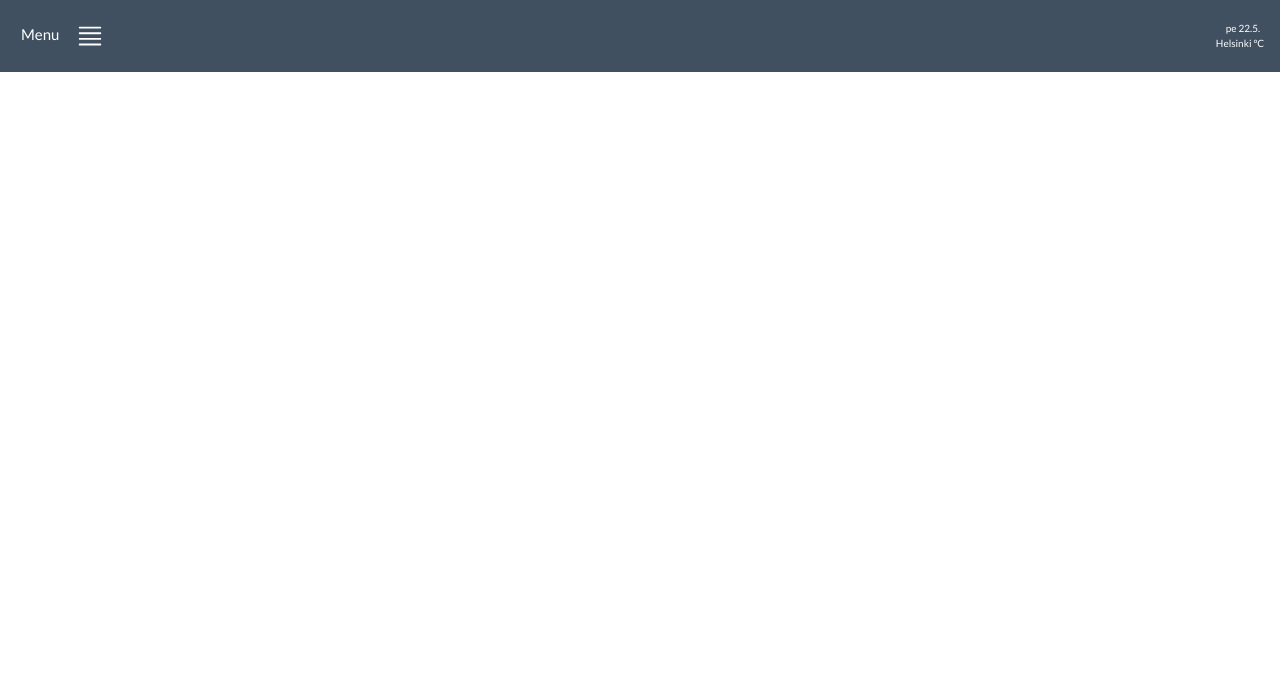
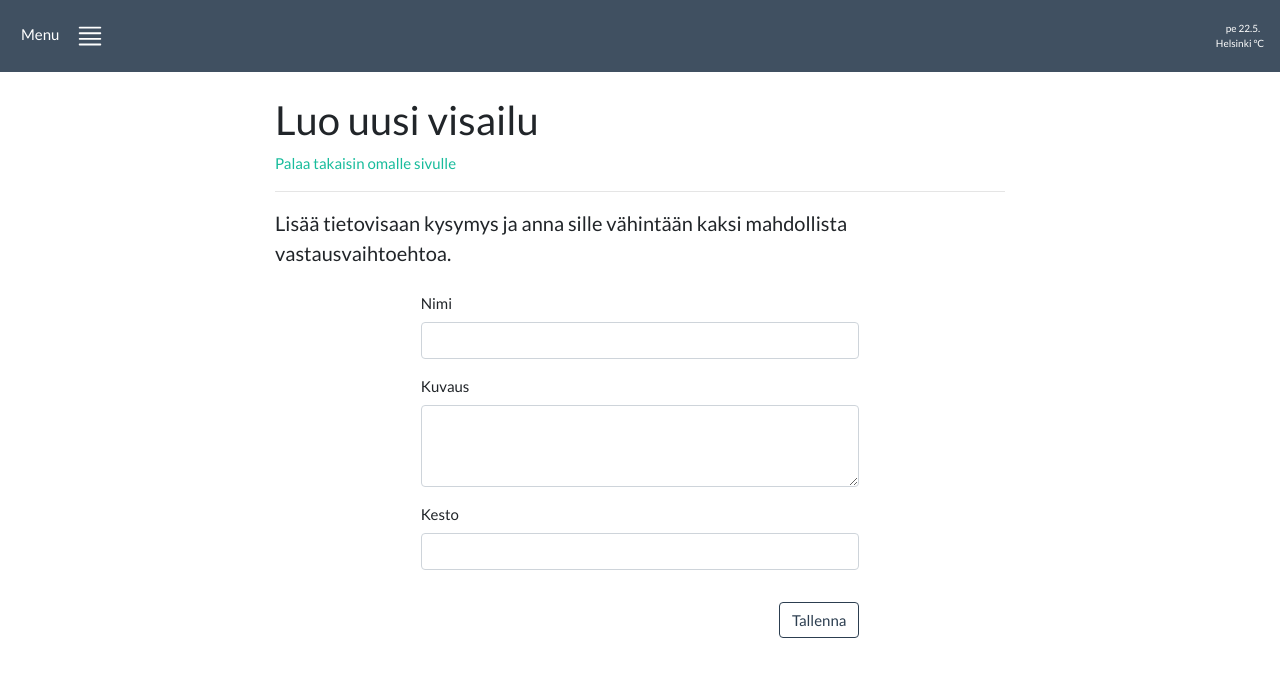
Before and after one commit to p3Tapio/quizz_prj, a React (Create React App) app in the folder quizz_project/frontend/: page /luouusi in a window 1280 px wide. Shown: the top 676 px of the page. Built offline with nearby package versions, Linux system fonts and the light colour scheme; no server answers; sample sign-in values are in the browser's storage.

Commit message:
Visojen lisäys aloitettu

```diff
--- a/quizz_project/frontend/src/App.js
+++ b/quizz_project/frontend/src/App.js
@@ -11,6 +11,7 @@ import Register from './Views/Register';
 import PrivateRoute from './Components/Common/Auth/PrivateRoute';
 import PublicRoute from './Components/Common/Auth/PublicRoute'
 import UserPage from './Views/UserPage';
+import CreateNewQuizz from './Views/CreateNewQuizz';
 
 
 function App() {
@@ -25,6 +26,7 @@ function App() {
           <PublicRoute path="/login" component={Login} />
           <PublicRoute path="/register" component={Register} />
           <PrivateRoute path="/userpage" component={UserPage} />
+          <PrivateRoute path="/luouusi" component={CreateNewQuizz} />
         </Switch>
       </Router>
     </div >
--- a/quizz_project/frontend/src/Components/Header/Navbar.js
+++ b/quizz_project/frontend/src/Components/Header/Navbar.js
@@ -21,6 +21,9 @@ export default function Navbar() {
         setShowMenu(!showMenu);
         setShake(1);
     }
+    const closeMenu = () => {
+        alert('close menu')
+    }
     return (
         <div className="navbar navbar-expand-sm" style={navbar} onClick={toggleMenu}>
             <p className="MenuText" >
--- a/quizz_project/frontend/src/Components/Quizz/Results.js
+++ b/quizz_project/frontend/src/Components/Quizz/Results.js
@@ -1,9 +1,10 @@
 import React from 'react'
-
+import { Link } from 'react-router-dom'
 export const Results = ({right, all, time}) => {
     return (
         <div>
             <p>Sait {right} oikein {all}sta kysymyksestä! Aikaa sinulla kului {time} sekuntia!</p>
+            <Link to="/tietovisat" className="btn btn-outline-primary">Palaa takaisin</Link>
         </div>
     )
 }
--- /dev/null
+++ b/quizz_project/frontend/src/Components/UserPage/NameDescription .js
@@ -0,0 +1,30 @@
+import React from 'react'
+
+export const NameDescription = ({ handleChange, handleSubmit }) => {
+    return (
+
+        <div className="col-lg-8 m-auto px-4 mt-4">
+            <form id="nameDescription">
+                <div className="form-group">
+                    <label>Nimi</label>
+                    <input type="text" className="form-control" id='nimi' onChange={handleChange} />
+                </div>
+                <div className="form-group">
+                    <label>Kuvaus</label>
+                    <textarea className="form-control" id="kuvaus" rows="3" onChange={handleChange} />
+                </div>
+                <div className="form-group">
+                    <label>Kesto</label>
+                    <input type="text" className="form-control" id='kesto' onChange={handleChange} />
+                </div>
+                <div className="form-group text-right">
+                    <button onClick={handleSubmit} id="nameDescription" className="btn btn-outline-primary mt-3">Tallenna</button>
+                </div>
+            </form>
+        </div>
+    )
+}
+{/* <div class="form-group">
+    <label>Example textarea</label>
+    <textarea class="form-control" id="exampleTextarea" rows="3"></textarea>
+</div> */}
--- /dev/null
+++ b/quizz_project/frontend/src/Components/UserPage/Questions.js
@@ -0,0 +1,38 @@
+import React from 'react'
+
+export const Questions = ({ handleChange, handleSubmit }) => {
+    return (
+        <div className="col-lg-8 m-auto px-4 mt-4">
+            <form id="nameDescription">
+                <div className="form-group">
+                    <label>Kysymys</label>
+                    <input type="text" className="form-control" id='kysymys' onChange={handleChange} />
+                </div>
+                <div className="form-group">
+                    <label>Vaihtoehto A</label>
+                    <input type="text" className="form-control" id='va' onChange={handleChange} />
+                </div>
+                <div className="form-group">
+                    <label>Vaihtoehto B</label>
+                    <input type="text" className="form-control" id='vb' onChange={handleChange} />
+                </div>
+                <div className="form-group">
+                    <label>Vaihtoehto C</label>
+                    <input type="text" className="form-control" id='vc' onChange={handleChange} />
+                </div>
+                <div className="form-group">
+                    <label>Vaihtoehto D</label>
+                    <input type="text" className="form-control" id='vd' onChange={handleChange} />
+                </div>
+                <div className="form-group">
+                    <label>Vaihtoehto E</label>
+                    <input type="text" className="form-control" id='nimi' onChange={handleChange} />
+                </div>
+                <div className="form-group text-right mt-4">
+                    <button id="tallennaKysely" className="btn btn-outline-primary m-1">Tallenna kysely</button>
+                    <button onClick={handleSubmit} type="reset" id="lisaaKysymys" className="btn btn-outline-primary m-1">Lisää kysymys</button>
+                </div>
+            </form>
+        </div>
+    )
+}
--- /dev/null
+++ b/quizz_project/frontend/src/Views/CreateNewQuizz.js
@@ -0,0 +1,68 @@
+import React, { useState } from 'react'
+import { Link } from 'react-router-dom'
+import { NameDescription } from '../Components/UserPage/NameDescription '
+import { Questions } from '../Components/UserPage/Questions';
+const CreateNewQuizz = () => {
+
+    const [nimi, setNimi] = useState('')
+    const [kuvaus, setKuvaus] = useState('')
+    const [kesto, setKesto] = useState()
+    const [kohta, setKohta] = useState()
+    const [kysykset, setKysymyset] = useState([])
+    const [kysymys, setKysymys] = useState('')
+    const [va, setVa] = useState('')
+    const [vb, setVb] = useState('')
+    const [vc, setVc] = useState('')
+    const [vd, setVd] = useState('')
+    const [ve, setVe] = useState('')
+
+    const handleChange = (ev) => {
+
+        if (ev.target.id === 'nimi') setNimi(ev.target.value)
+        else if (ev.target.id === 'kuvaus') setKuvaus(ev.target.value)
+        else if (ev.target.id === 'kesto') setKesto(ev.target.value)
+        else if (ev.target.id === 'va') setVa(ev.target.value)
+        else if (ev.target.id === 'vb') setVb(ev.target.value)
+        else if (ev.target.id === 'vc') setVc(ev.target.value)
+        else if (ev.target.id === 'vd') setVd(ev.target.value)
+        else if (ev.target.id === 've') setVe(ev.target.value)
+
+
+    }
+    // Tee omat handlerit kysymyksille !
+    const handleSubmit = (ev) => {
+        ev.preventDefault()
+        console.log('ev.target.id (submit)', ev.target.id)
+        setKohta(1)
+        if (ev.target.id === 'nameDescription') {
+            if (nimi !== '' && kuvaus !== '') {
+                setKohta(1)
+            } else alert("Anna visailulle ainakin nimi ja kuvaus!")
+        } else if (ev.target.id === 'lisaaKysymys') {
+
+        }
+
+        console.log('kohta', kohta)
+    }
+
+    const msg = kohta === 0
+        ? "Voit luoda uuden tietokilpailun antamalla sille ensin nimen, kuvauksen ja visailun keston sekunneissa. Paina tallenna näppäintä, kun olet valmis"
+        : "Lisää tietovisaan kysymys ja anna sille vähintään kaksi mahdollista vastausvaihtoehtoa."
+
+    return (
+        <div className="container">
+            <div className="row">
+                <div className="col-8 m-auto">
+                    <h2 className="mt-4 focus-in-expand">Luo uusi visailu</h2>
+                    <Link to="/userpage" className="link">Palaa takaisin omalle sivulle</Link>
+                    <hr />
+                    <p className="mt-2 jumbopara mb-4">{msg}</p>
+                    {!kohta ? <NameDescription handleChange={handleChange} handleSubmit={handleSubmit} />
+                        : <Questions handleChange={handleChange} handleSubmit={handleSubmit} />}
+                </div>
+            </div>
+        </div>
+    )
+}
+// Uusi on http://localhost:8000/api/quizzes/ POST jaa bodyssä JSON (name,description, timer, mites owner hmm? ks r/django/tut)
+export default CreateNewQuizz
--- a/quizz_project/frontend/src/Views/QuizzList.js
+++ b/quizz_project/frontend/src/Views/QuizzList.js
@@ -12,7 +12,7 @@ const Quizzes = () => {
     return (
         <div className="container mt-4">
             <h2 className="focus-in-expand">Tietovisat!</h2> <hr />
-            <div className="col align-self-center">
+            <div className="align-self-left">
                 <div className="row" >
                     {quizzList.map((item) =>
                         <QuizzCard key={item.id} item={item} />
--- a/quizz_project/frontend/src/Views/UserPage.js
+++ b/quizz_project/frontend/src/Views/UserPage.js
@@ -1,6 +1,6 @@
 import React from 'react'
 import { getUser } from '../Components/Common/Auth/Sessions'
-
+import { Link } from 'react-router-dom'
 const UserPage = () => {
 
     const user = getUser()
@@ -11,12 +11,12 @@ const UserPage = () => {
             <div className="row">
                 <div className="col-8 m-auto">
                     <h2 className="mt-4 focus-in-expand">Moi {user.username}</h2>
-                    <p className="mt-2 jumbopara">Alla tulet näkemään luomasi tietovisat. Voit luoda uuden painamalla nappia</p>
+                    <hr />
+                    <p className="mt-2 jumbopara">Alla näet luomasi tietovisat. Voit luoda uuden painamalla alla olevaa nappia. Aikaisemmin luomiasi kyselyitä voit muokata muokkaa-näppäimellä ja voit poistaa visailun poista-nappulasta.</p>
+                    <Link to="/luouusi" className="btn btn-outline-primary">Luo uusi visailu!</Link>
                 </div>
             </div>
         </div>
     )
 }
 export default UserPage
-
-// Uusi on http://localhost:8000/api/quizzes/ POST jaa bodyssä JSON (name,description, timer, mites owner hmm? ks r/django/tut)
```
Also changed, not shown: quizz_project/frontend/src/Components/Common/StyleObjects.js (+2 -9 lines).
